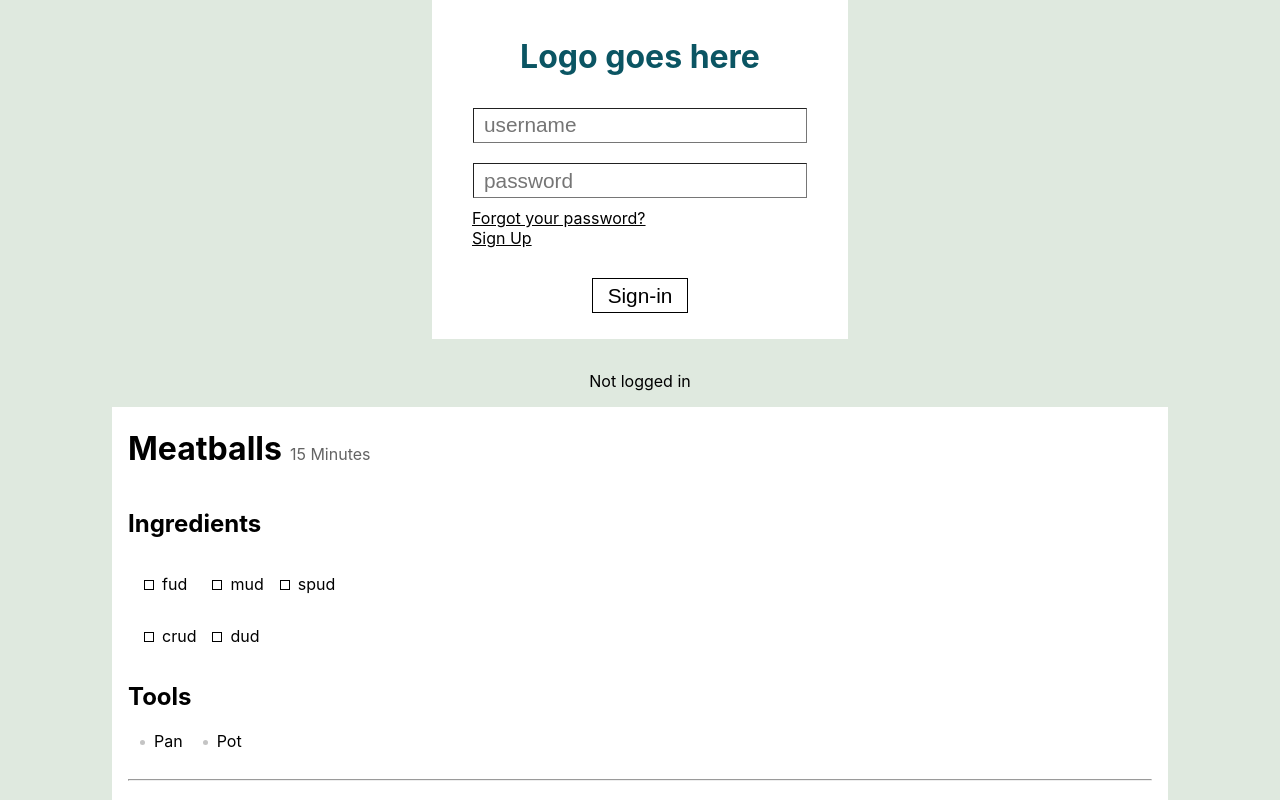
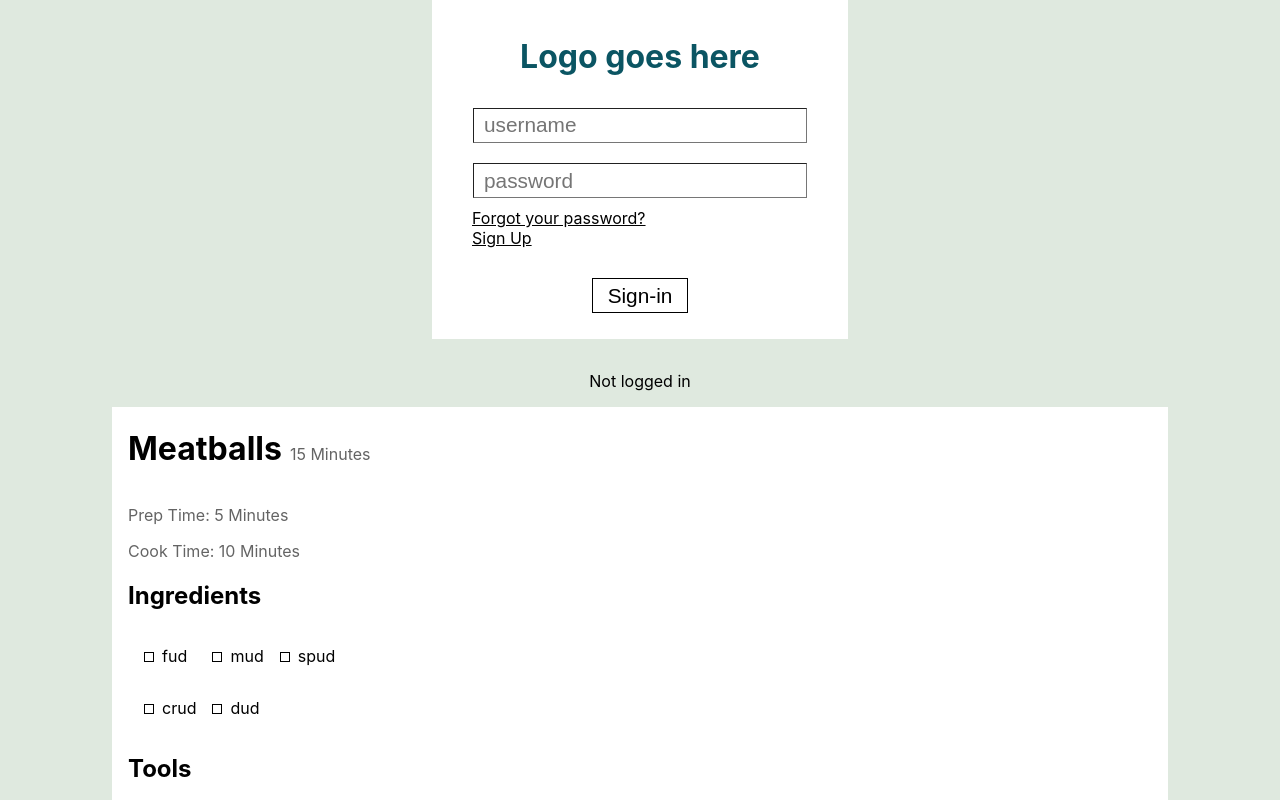
Before and after one commit to mphipps2017/Cooking-App, a React (Create React App) app in the folder Frontend/react-app/: page / in a window 1280 px wide. Shown: the top 800 px of the page. Built offline with nearby package versions, Linux system fonts and the light colour scheme.

Commit message:
Added secondary text color to CSScolors and added prep/cook time markers

```diff
--- a/Frontend/react-app/src/App.js
+++ b/Frontend/react-app/src/App.js
@@ -23,7 +23,7 @@ class App extends React.Component{
           cookTime={10}
           ingredients={['fud','crud', 'mud', 'dud', 'spud']}
           tools={['Pan','Pot']}
-          directions={['Lorem ipsum']}/>
+          directions={['Lorem ipsum', 'How about anotha?']}/>
       </div>
     );
   }
--- a/Frontend/react-app/src/colors.css
+++ b/Frontend/react-app/src/colors.css
@@ -3,5 +3,5 @@
     --secondaryBackgroundColor: #FFFFFF;
     --backgroundColor: #DFE9DF;
     --tertiaryBackgroundColor: #6D435A;
-    --secondaryTextColor: #F5F5F5;
+    --secondaryTextColor: #646464;
 }
--- a/Frontend/react-app/src/components/pages/RecipeSheet.js
+++ b/Frontend/react-app/src/components/pages/RecipeSheet.js
@@ -29,6 +29,10 @@ const RecipeSheet = ({RecipeName, cookTime, prepTime, ingredients, tools, direct
                 <h1>{RecipeName}</h1>
                 <p>{prepTime+cookTime} Minutes</p>
             </div>
+            <div className={Styles.times}>
+                <p>Prep Time: {prepTime} Minutes</p>
+                <p>Cook Time: {cookTime} Minutes</p>
+            </div>
             <h2>Ingredients</h2>
             <div className={Styles.ingredients}>
                 {ingredientsList}
--- a/Frontend/react-app/src/components/pages/RecipeSheet.module.css
+++ b/Frontend/react-app/src/components/pages/RecipeSheet.module.css
@@ -33,8 +33,12 @@
 
 .header p{
     display: inline-block;
+    color: var(--secondaryTextColor);
+    margin-left: .5em;
+}
+
+.times p{
     color: #646464;
-    margin-left: .5em;
 }
 
 .tools{
@@ -45,7 +49,7 @@
 
 .tools li{
     margin-left: .75em;
-    color: #c4c4c4;
+    color: var(--secondaryTextColor);
 }
 
 .tools li span{
```
